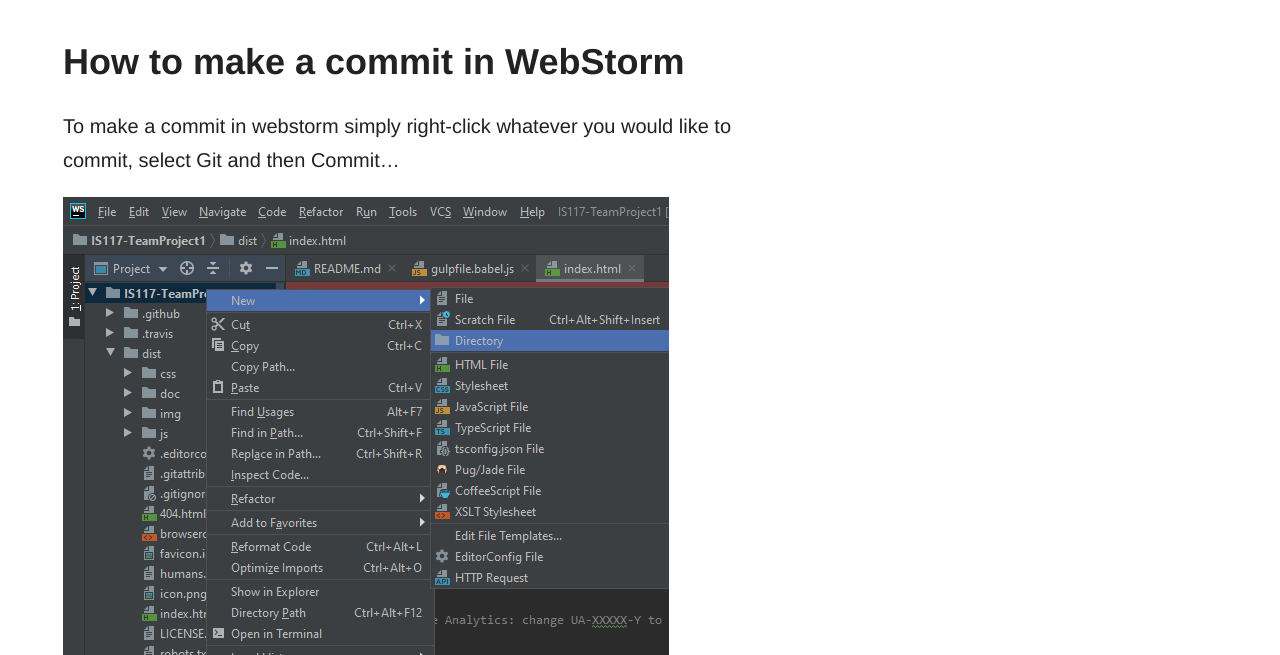
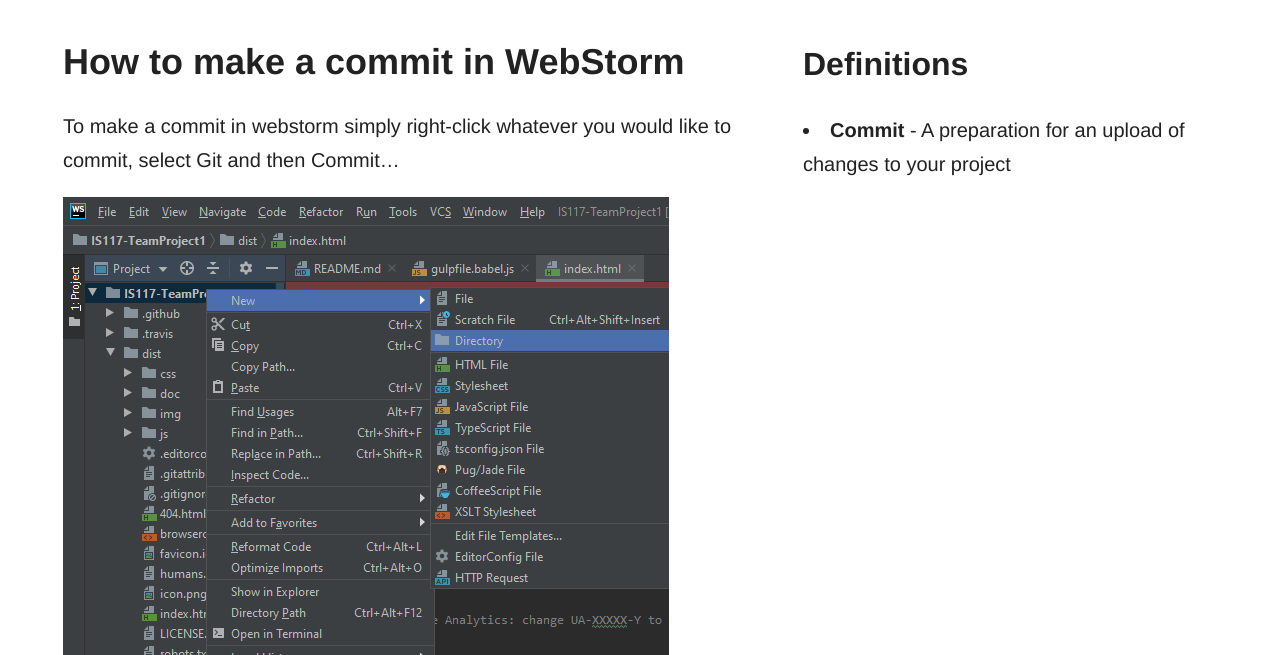
Before and after one commit to tmazyrko/IS117-TeamProject1, a plain HTML site: page tutorials/git/tutorial2.html in a window 1280 px wide. Shown: the part 145-800 px from the top of the page. Drawn offline with nearby package versions, Linux system fonts and the light colour scheme; files whose address does not match are found by name.

Commit message:
Feature: Added definitions to Github tutorial 2

```diff
--- a/tutorials/git/tutorial2.html
+++ b/tutorials/git/tutorial2.html
@@ -64,7 +64,12 @@
         </div>
     </main>
 
-
+    <div id="fSidebar">
+        <menu>
+            <h3>Definitions</h3>
+            <li><strong>Commit</strong> - A preparation for an upload of changes to your project</li>
+        </menu>
+    </div>
 
 </div>
 
```
